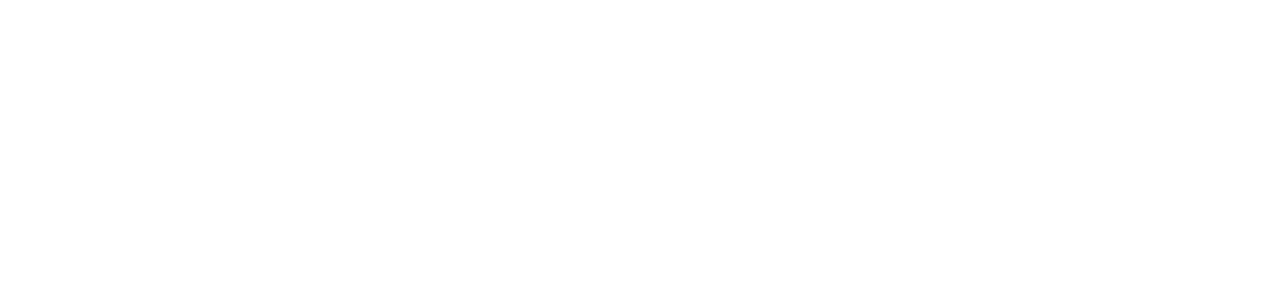
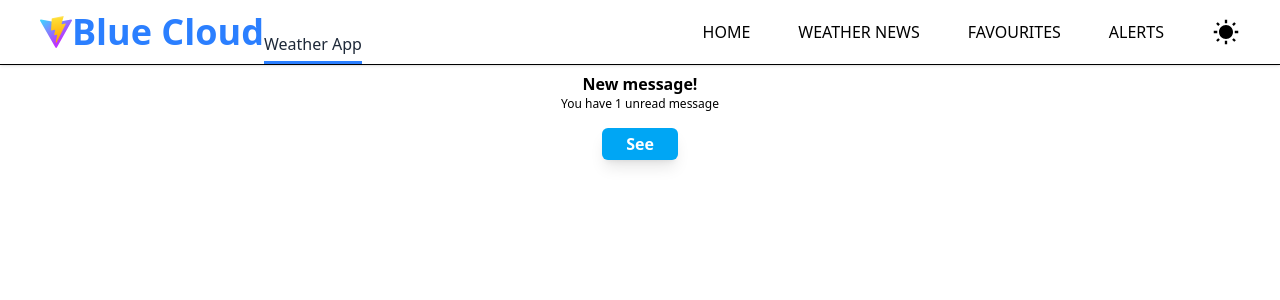
Before and after one commit to AayushSahani01/weather-blue-cloud, a React (Vite) app: page /alerts in a window 1280 px wide. Before the commit this address had no page. Shown: the top 300 px of the page. Built offline with nearby package versions, Linux system fonts and the light colour scheme.

Commit message:
added random path secure!

```diff
--- a/package.json
+++ b/package.json
@@ -15,12 +15,14 @@
     "autoprefixer": "^10.4.21",
     "axios": "^1.12.2",
     "leaflet": "^1.9.4",
+    "lucide-react": "^0.544.0",
     "nodemon": "^3.1.10",
     "postcss": "^8.5.6",
     "react": "^19.1.1",
     "react-dom": "^19.1.1",
     "react-icons": "^5.5.0",
     "react-leaflet": "^5.0.0",
+    "react-router-dom": "^7.9.3",
     "tailwindcss": "^4.1.13"
   },
   "devDependencies": {
--- a/src/App.jsx
+++ b/src/App.jsx
@@ -1,14 +1,24 @@
 import React from 'react';
-import {  Routes, Route, BrowserRouter } from "react-router-dom";
+import { BrowserRouter, Routes, Route} from "react-router-dom";
 import RouterTest from './Router.Test.jsx';
 import WeatherNews from './components/WeatherNews.jsx';
+import Page404 from './page404.jsx';
+import Favourites from './components/Favourites.jsx';
+import Alerts from './components/Alerts.jsx';
+import Headers from './components/Header.jsx';
 
 function App() {
   return (
     <BrowserRouter>
+
     <Routes>
-      <Route path="/" element={<RouterTest />} />
-      <Route path="/news" element={<WeatherNews/>} />
+      <Route path="/" element={<><RouterTest /> <Headers /></> } />
+      <Route path="/news" element={<><WeatherNews /><Headers /></> } />
+      <Route path="/favourites" element={<><Favourites /><Headers /></> } />
+
+      <Route path="/alerts" element={<div><Alerts className="mt-20"/><Headers /></div> } />
+
+      <Route path="/*" element={<Page404/>} />
     </Routes>
     </BrowserRouter>
 
--- /dev/null
+++ b/src/components/Alerts.jsx
@@ -0,0 +1,18 @@
+import React from 'react'
+
+const Alerts = () => {
+  return (
+   <div role="alert" className="alert alert-vertical sm:alert-horizontal pt-12 text-center">
+  <svg xmlns="http://www.w3.org/2000/svg" fill="none" viewBox="0 0 24 24" className="stroke-info h-6 w-6 shrink-0">
+    <path strokeLinecap="round" strokeLinejoin="round" strokeWidth="2" d="M13 16h-1v-4h-1m1-4h.01M21 12a9 9 0 11-18 0 9 9 0 0118 0z"></path>
+  </svg>
+  <div>
+    <h3 className="font-bold">New message!</h3>
+    <div className="text-xs pb-4">You have 1 unread message</div>
+  </div>
+  <button className=" bg-sky-500 w-fit font-semibold text-md text-white px-6 py-1 cursor-pointer  rounded-md hover:bg-blue-600 hover:scale-[1.04] shadow-lg transition duration-300 ease-in-out">See</button>
+</div>
+  )
+}
+
+export default Alerts;
--- /dev/null
+++ b/src/components/Favourites.jsx
@@ -0,0 +1,11 @@
+import React from 'react'
+
+const Favourites = () => {
+  return (
+    <div className='text-center  pt-14'>
+    <h1 className='text-3xl font-bold '>Favourites</h1>
+    <p>written here!!</p></div>
+  )
+}
+
+export default  Favourites;
--- a/src/components/Header.jsx
+++ b/src/components/Header.jsx
@@ -20,7 +20,9 @@ export default function Header() {
           </div>
           <div className="nav-menu hidden md:flex justify-end items-center px-10 space-x-12 w-full">
             <li>
-              <h3 className="text-md font-medium ">Home</h3>
+              <Link to="/" className="text-md font-medium ">
+                 Home
+              </Link>
             </li>
             <li>
               <Link to="/news" className="text-md font-medium ">
@@ -33,7 +35,9 @@ export default function Header() {
               </Link>
             </li>
             <li>
-              <h3 className="text-md font-medium ">Alert</h3>
+              <Link to="/alerts" className="text-md font-medium ">
+                Alerts
+              </Link>
             </li>
             <li>
               <Theme />
--- a/src/components/WeatherCard.jsx
+++ b/src/components/WeatherCard.jsx
@@ -6,12 +6,12 @@ const WeatherCard = ({ city, weatherData }) => {
   }
   return (
     <>
-    <div className='weather-card flex items-center flex-col p-10'>
+    <div className='weather-card flex items-center flex-col p-10 w-2/3'>
 
-      <span className="text-xl font-bold"> Your Location is : <b className='font-semibold text-2xl text-blue-500 underline'>{city}</b>
+      <span className="text-xl font-bold items-center text-center"> Your Location is : <b className='font-semibold text-2xl pl-2 text-blue-500 underline'>{city}</b> 📍
       </span>
-      <p className="text-3xl font-serif mt-4 text-red-700 flex"> Current Temperature<strong className='font-bold'>{"  "}{weatherData.temperature}°C </strong></p>
-      <p className="text-green-600 pt-4 pb-6">Today Weather Report is{" "}{weatherData.condition}.
+      <p className="text-3xl font-serif mt-4 text-red-700 text-center"> Current Temperature<strong className='font-bold'>{"  "}{weatherData.temperature}°C 🌡 </strong></p>
+      <p className="text-green-600 pt-4 pb-6">Today Weather Report is{" 🚀 "}{weatherData.condition}.
       </p>
       <div className="flex justify-start items-center w-full px-8 py-4 rounded-lg shadow-md border border-gray-300 font-medium ">
         <p>Wind Speed Status: <b>💨{weatherData.wind} km/h</b></p>
--- a/src/components/WeatherNews.jsx
+++ b/src/components/WeatherNews.jsx
@@ -8,8 +8,10 @@ const WeatherNews = () => {
 
   useEffect(() => {
     fetch("https://newsapi.org/v2/everything?q=apple&from=2025-09-25&to=2025-09-25&sortBy=popularity&apiKey=19e0d9a94cfd49dc9d68430fb5255840", {
-      limit: 10,
-      method: "GET",
+
+        method: 'GET',
+
+
     })
       .then((res) => res.json())
       .then((data) => {
--- /dev/null
+++ b/src/page404.jsx
@@ -0,0 +1,49 @@
+import { useState, useEffect } from "react";
+import { Link } from "react-router-dom";
+import { ArrowLeft } from "lucide-react";
+
+const Page404 = () => {
+  const [isVisible, setIsVisible] = useState(false);
+
+  useEffect(() => {
+    setIsVisible(true);
+  }, []);
+
+  return (
+    <div className="h-screen">
+      <div className={`relative text-center z-10 pt-[20vh] ${isVisible ? "animate-fade-in" : ""}`}>
+        <h1 className="text-3xl md:text-5xl lg:text-7xl xl:text-9xl font-black mb-4 animate-pulse">
+          Error <span className="inline-block animate-bounce delay-100">4</span>
+          <span className="inline-block animate-bounce delay-200">0</span>
+          <span className="inline-block animate-bounce delay-300">4</span>
+        </h1>
+        <div className="w-3/4 h-2  mx-auto rounded-full overflow-hidden">
+          <div className="h-full w-full rounded-full animate-bounce"></div>
+        </div>
+      </div>
+
+      <p className="text-sm md:text-xl lg:text-2xl mt-4 text-center font-light">
+        <b>We're sorry, </b>Page Not Found!
+        <br /> you're looking for something else.
+      </p>
+
+      <div className="pt-10 flex flex-col sm:flex-row gap-4 justify-center items-center relative z-10">
+        <Link
+          to={"/"}
+          className="px-4 py-3 border border-blue-400  hover:text-blue-500 shadow-lg rounded-md flex items-center gap-4 text-sm font-medium transition-all duration-200 transform hover:scale-[1.1]"
+        >
+          <ArrowLeft className="w-6 h-6" />
+          Back To Home
+        </Link>
+        <Link
+          to={""}
+          className="px-4 py-3 border border-blue-400  hover:text-blue-500 shadow-lg rounded-md flex items-center gap-4 text-sm font-medium transition-all duration-200 transform hover:scale-[1.1]"
+        >
+          Learn More
+        </Link>
+      </div>
+    </div>
+  );
+};
+
+export default Page404;
```
Also changed, not shown: 1 other file (tests, documents, lock files or other folders).
